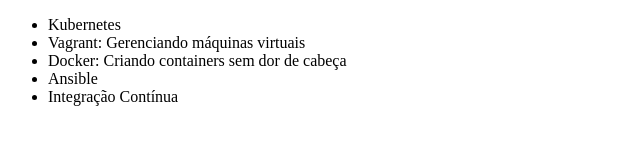
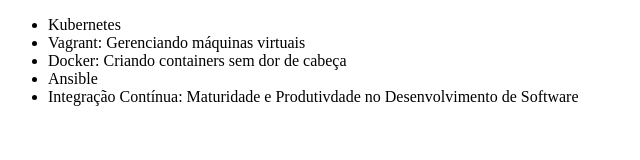
Before and after one commit to chuckberry5/Alura-Cursos, a plain HTML site: page index.html in a window 1280 px wide. Shown: the whole page, without its empty margins (0-640 px from the left). Drawn offline with Linux system fonts and the light colour scheme.

Commit message:
Alterando título do curso de Integração Contínua novamente

```diff
--- a/index.html
+++ b/index.html
@@ -10,7 +10,7 @@
         <li>Vagrant: Gerenciando máquinas virtuais</li>
         <li>Docker: Criando containers sem dor de cabeça</li>
         <li>Ansible</li>
-        <li>Integração Contínua</li>
+        <li>Integração Contínua: Maturidade e Produtivdade no Desenvolvimento de Software</li>
     </ul>
 </body>
 </html>
```
